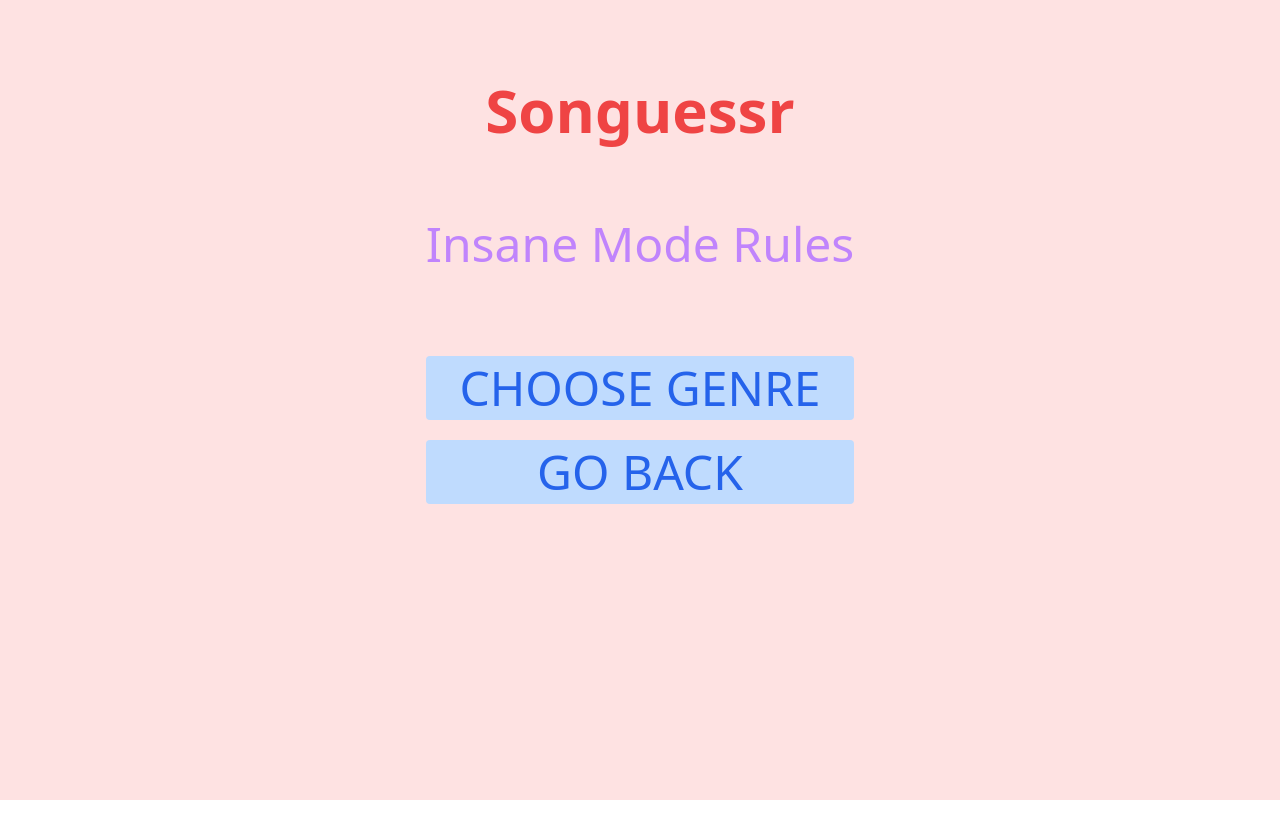
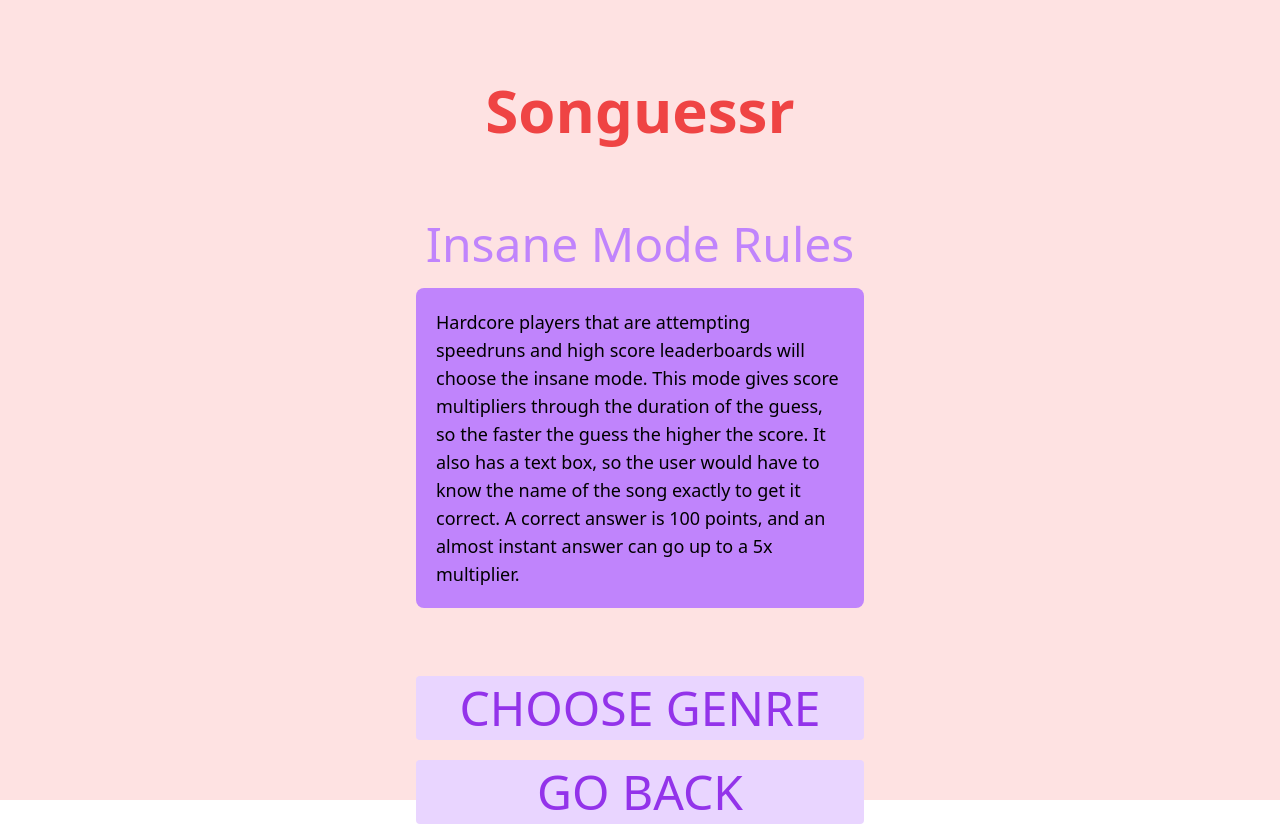
Before and after one commit to harvanchik/songuessr, a Nuxt app: page /insane in a window 1280 px wide. Before the commit the page ends 800 px from the top, so only its background shows below. Built offline with nearby package versions, Linux system fonts and the light colour scheme.

Commit message:
edited the css on information pages

```diff
--- a/pages/genre.vue
+++ b/pages/genre.vue
@@ -1,7 +1,7 @@
 <template>
     <div class="bg-red-100">
         <h1 class="mx-auto text-red-500 text-7xl w-max">Songuessr</h1>
-        <div class="flex flex-col mx-auto mt-20 space-y-5 text-5xl w-max">
+        <div class="flex flex-col max-w-md mx-auto mt-20 space-y-5 text-5xl">
             <h3 class="mx-auto text-5xl text-purple-400 w-max">Genres</h3>
             <br>
             <iframe style="border-radius:12px" src="https://open.spotify.com/embed/playlist/00KjsgI9t715OJFEUFziGJ"
--- a/pages/insane.vue
+++ b/pages/insane.vue
@@ -1,23 +1,31 @@
 <template>
     <div class="flex flex-col h-screen pt-20 bg-red-100">
         <h1 class="mx-auto text-6xl font-semibold text-red-500 w-max">Songuessr</h1>
-        <div class="flex flex-col mx-auto mt-20 space-y-5 text-5xl bg-red-100 w-max">
+        <div class="flex flex-col max-w-md mx-auto mt-20 space-y-5 text-5xl">
             <h3 class="mx-auto text-5xl text-purple-400 w-max">Insane Mode Rules</h3>
             <!-- TODO: Type out the rules of the game mode -->
-            <p></p>
+            <p class="p-5 text-lg text-black bg-purple-400 rounded-lg">
+                Hardcore players that are attempting speedruns and high score
+                leaderboards will choose the insane mode. This mode gives score
+                multipliers through the duration of the guess, so the faster the
+                guess the higher the score. It also has a text box, so the user
+                would have to know the name of the song exactly to get it correct.
+                A correct answer is 100 points, and an almost instant answer can go
+                up to a 5x multiplier.
+            </p>
             <br>
             <!-- END: rules -->
             <router-link :to="{ path: '/genre' }">
-                <button id="70" class="duration-250 mx-auto w-full rounded bg-blue-200 py-2 px-5
-                uppercase text-blue-600 transition-[colors,transform] hover:scale-105 hover:bg-blue-300
-                hover:bg-gradient-to-r hover:from-blue-200 hover:to-blue-400 hover:text-blue-700
+                <button id="70" class="duration-250 mx-auto w-full rounded bg-purple-200 py-2 px-5
+                uppercase text-purple-600 transition-[colors,transform] hover:scale-105 hover:bg-purple-300
+                hover:bg-gradient-to-r hover:from-purple-200 hover:to-purple-400 hover:text-purple-700
                 active:translate-y-1">Choose Genre</button>
                 <br>
             </router-link>
             <router-link :to="{ path: '/' }">
-                <button id="70" class="duration-250 mx-auto w-full rounded bg-blue-200 py-2 px-5
-                uppercase text-blue-600 transition-[colors,transform] hover:scale-105 hover:bg-blue-300
-                hover:bg-gradient-to-r hover:from-blue-200 hover:to-blue-400 hover:text-blue-700
+                <button id="70" class="duration-250 mx-auto w-full rounded bg-purple-200 py-2 px-5
+                uppercase text-purple-600 transition-[colors,transform] hover:scale-105 hover:bg-purple-300
+                hover:bg-gradient-to-r hover:from-purple-200 hover:to-purple-400 hover:text-purple-700
                 active:translate-y-1">Go Back</button>
                 <br>
             </router-link>
--- a/pages/lightning.vue
+++ b/pages/lightning.vue
@@ -1,10 +1,17 @@
 <template>
     <div class="flex flex-col h-screen pt-20 bg-red-100">
         <h1 class="mx-auto text-6xl font-semibold text-red-500 w-max">Songuessr</h1>
-        <div class="flex flex-col mx-auto mt-20 space-y-5 text-5xl w-max">
+        <div class="flex flex-col max-w-md mx-auto mt-20 space-y-5 text-5xl">
             <h3 class="mx-auto text-5xl text-blue-400 w-max">Lightning Mode Rules</h3>
             <!-- TODO: Type out the rules of the game mode -->
-            <p></p>
+            <p class="p-5 text-lg text-black bg-blue-400 rounded-lg">
+                This is a very fast speed mode similar to insane mode, but without
+                the points system involved. This mode records how quickly you can
+                guess 10 songs in a given amount of time. Your high score gets recorded
+                as a time, where the lower the time the better the rating. If any
+                of your guesses are incorrect, your game ends and you cannot record
+                a time.
+            </p>
             <br>
             <!-- END: rules -->
             <router-link :to="{ path: '/genre' }">
--- a/pages/novice.vue
+++ b/pages/novice.vue
@@ -1,23 +1,30 @@
 <template>
     <div class="flex flex-col h-screen pt-20 bg-red-100">
         <h1 class="mx-auto text-6xl font-semibold text-red-500 w-max">Songuessr</h1>
-        <div class="flex flex-col mx-auto mt-20 space-y-5 text-5xl bg-red-100 w-max">
+        <div class="flex flex-col max-w-md mx-auto mt-20 space-y-5 text-5xl">
             <h3 class="mx-auto text-5xl text-green-600 w-max">Novice Mode Rules</h3>
             <!-- TODO: Type out the rules of the game mode -->
-            <p></p>
+            <p class="p-5 text-lg text-black bg-green-600 rounded-lg">
+                Casual players trying to pass time throughout the day or enhance their
+                music knowledge can play this mode to figure out their knowledge of a
+                certain genre of music. This mode gives multiple choice options, so
+                the user has a range of options to guess or choose from before answering.
+                They are given their scores out of 10, since they are given 10 song
+                choices to choose from.
+            </p>
             <br>
             <!-- END: rules -->
             <router-link :to="{ path: '/genre' }">
-                <button id="70" class="duration-250 mx-auto w-full rounded bg-blue-200 py-2 px-5
-                uppercase text-blue-600 transition-[colors,transform] hover:scale-105 hover:bg-blue-300
-                hover:bg-gradient-to-r hover:from-blue-200 hover:to-blue-400 hover:text-blue-700
+                <button id="70" class="duration-250 mx-auto w-full rounded bg-green-200 py-2 px-5
+                uppercase text-green-600 transition-[colors,transform] hover:scale-105 hover:bg-green-300
+                hover:bg-gradient-to-r hover:from-green-200 hover:to-green-400 hover:text-green-700
                 active:translate-y-1">Choose Genre</button>
                 <br>
             </router-link>
             <router-link :to="{ path: '/' }">
-                <button id="70" class="duration-250 mx-auto w-full rounded bg-blue-200 py-2 px-5
-                uppercase text-blue-600 transition-[colors,transform] hover:scale-105 hover:bg-blue-300
-                hover:bg-gradient-to-r hover:from-blue-200 hover:to-blue-400 hover:text-blue-700
+                <button id="70" class="duration-250 mx-auto w-full rounded bg-green-200 py-2 px-5
+                uppercase text-green-600 transition-[colors,transform] hover:scale-105 hover:bg-green-300
+                hover:bg-gradient-to-r hover:from-green-200 hover:to-green-400 hover:text-green-700
                 active:translate-y-1">Go Back</button>
                 <br>
             </router-link>
```
